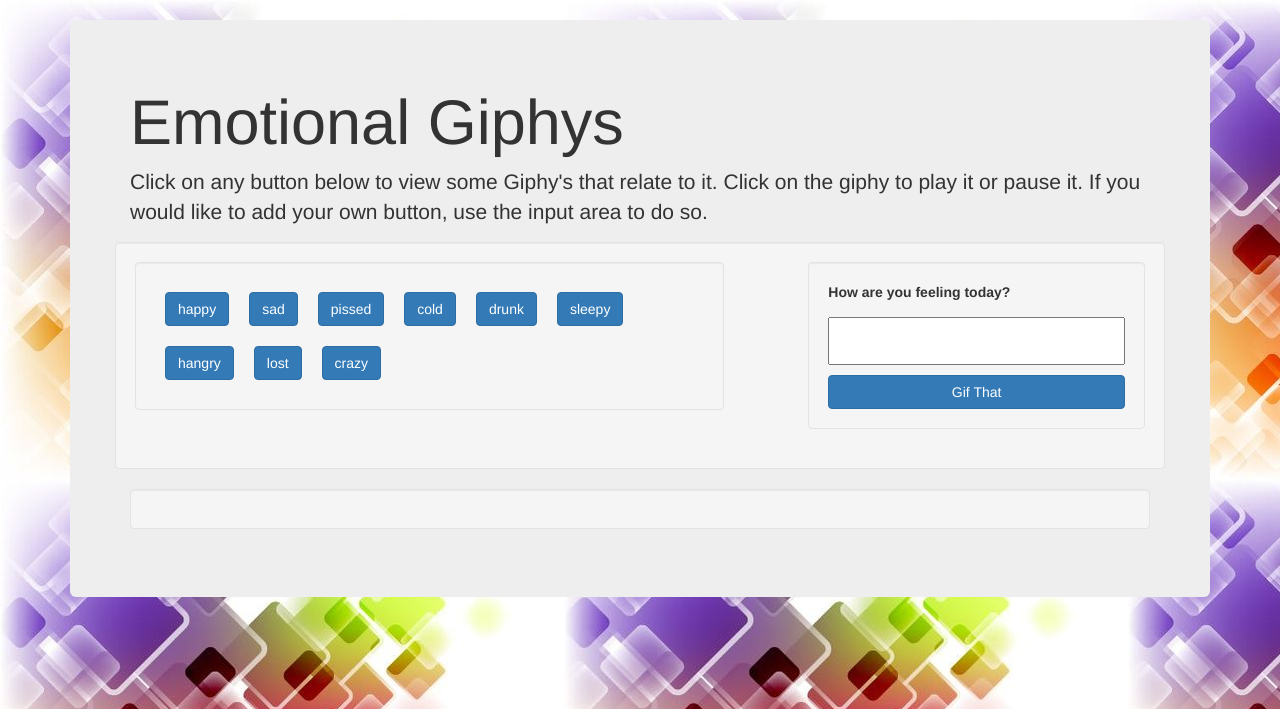
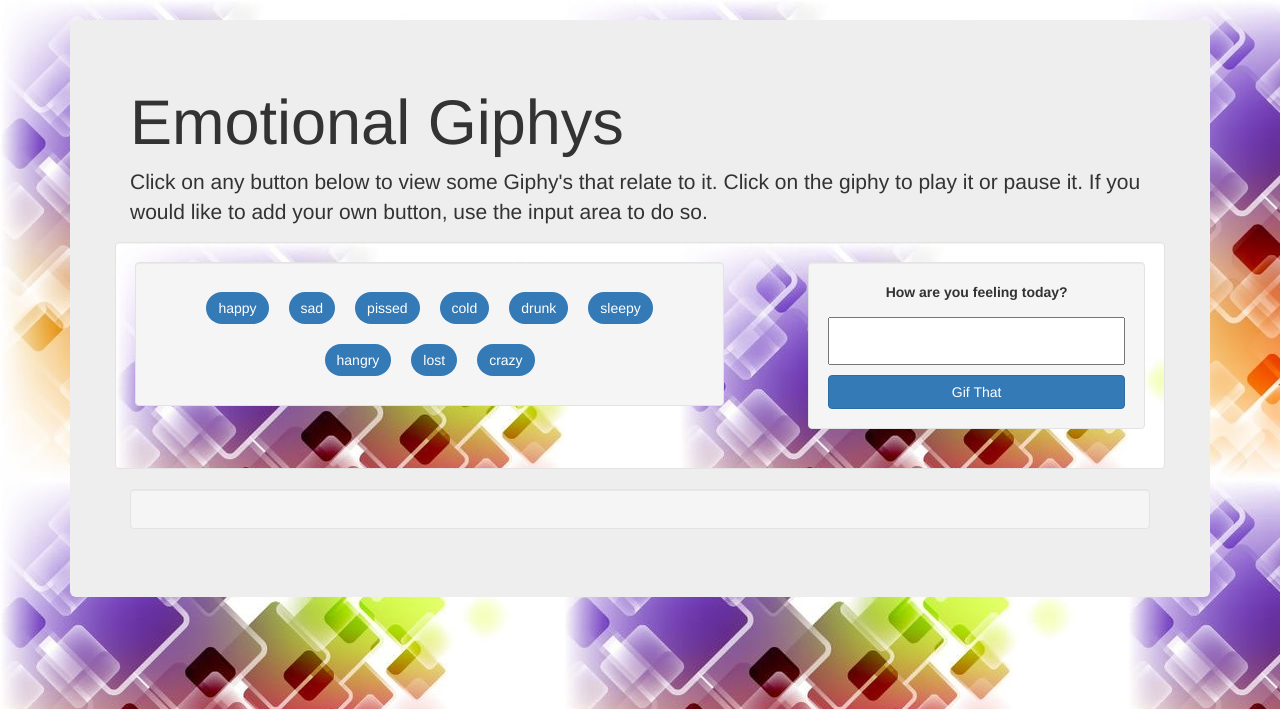
Before and after one commit to hmk7805/GiphyAPI, a PHP site: page / in a window 1280 px wide. Shown: the top 709 px of the page. Run offline with PHP 8.4, Linux system fonts and the light colour scheme; some libraries are stand-ins or nearby versions.

Commit message:
special buttons

```diff
--- a/assets/css/style.css
+++ b/assets/css/style.css
@@ -5,8 +5,15 @@ body{
 	background-image: url(../images/background.jpg);
 	margin-top: 20px;
 }
+#userArea{
+	background-image: url(../images/background.jpg);
+	opacity: 50;
+	text-align: center;
+}
 .wordBtn {
 	margin: 10px;
+	border:orange;
+	border-radius:50px;
 }
 input, #addWord{
 	width: 100%;
```
